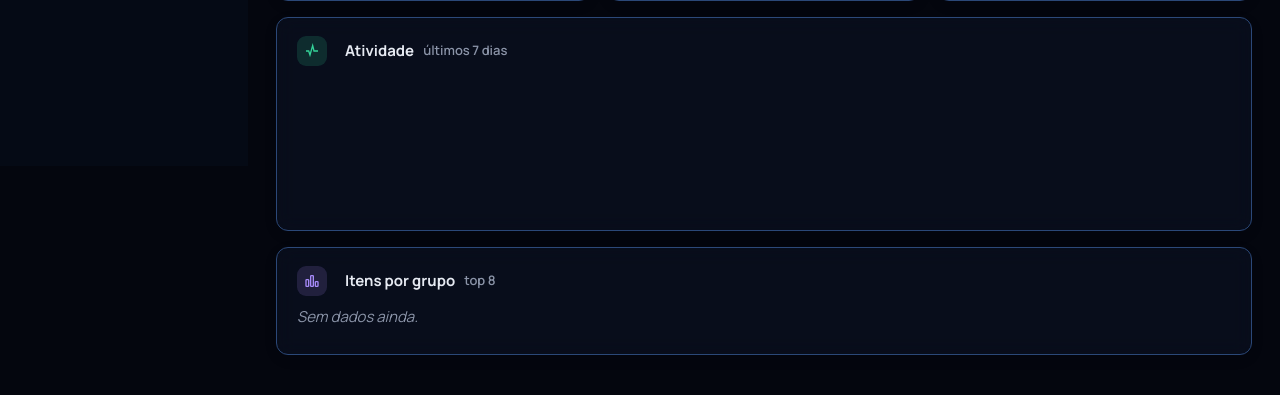
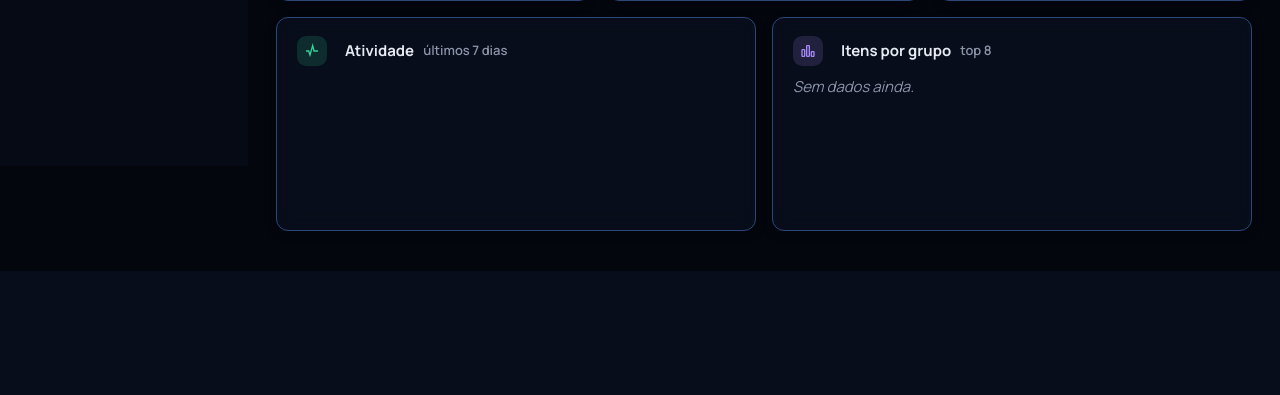
Before and after one commit to arch0615/Intelligent-Monitoring-System-for-Construction-Site-WhatsApp-Groups, a FastAPI app: template api/app/templates/dashboard.html in a window 1280 px wide. Shown: the part 634-1029 px from the top of the page. After the commit the page ends 905 px from the top, so only its background shows below. Run offline with FastAPI, Linux system fonts and the light colour scheme; the template is opened without the code that fills it, so the values that code supplies are empty; parts of the project's set-up code (start-up, migrations or seed data) failed here and were passed over; some libraries are stand-ins or nearby versions.

Commit message:
ui(dashboard): Atividade e Itens por grupo lado a lado (grid de 2 colunas)

```diff
--- a/api/app/templates/dashboard.html
+++ b/api/app/templates/dashboard.html
@@ -121,8 +121,9 @@
     </div>
   </div>
 
-  <!-- Atividade: ÁREA / LINHA (linha inteira) -->
-  <div class="card pad" style="margin-bottom:16px">
+  <!-- Atividade | Itens por grupo -->
+  <div class="grid2">
+    <div class="card pad">
       <div class="section-title"><span class="st-ic tint-green"><svg viewBox="0 0 24 24" fill="none" stroke="currentColor" stroke-width="2"><path d="M3 12h4l2 6 4-14 2 8h6"/></svg></span>Atividade <span class="count">últimos 7 dias</span></div>
       {% set amax = (est.atividade | max(attribute='n')).n or 1 %}
       {% set n = est.atividade | length %}
@@ -160,5 +161,6 @@
       {% else %}
         <div class="empty">Sem dados ainda.</div>
       {% endif %}
+    </div>
   </div>
 {% endblock %}
```
